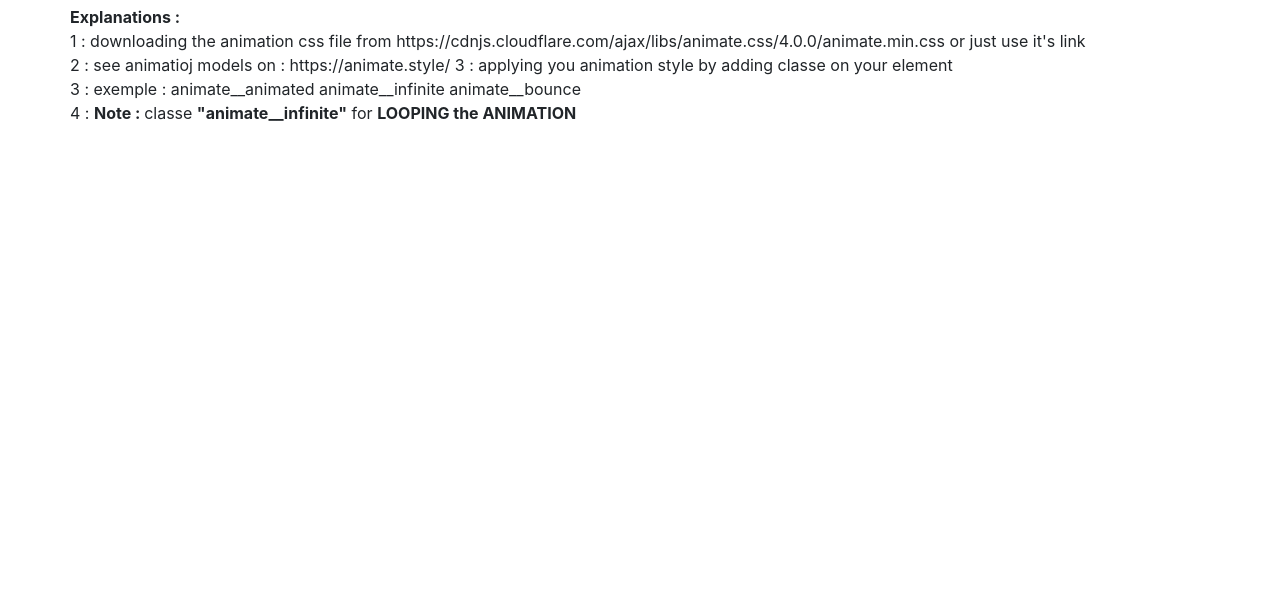
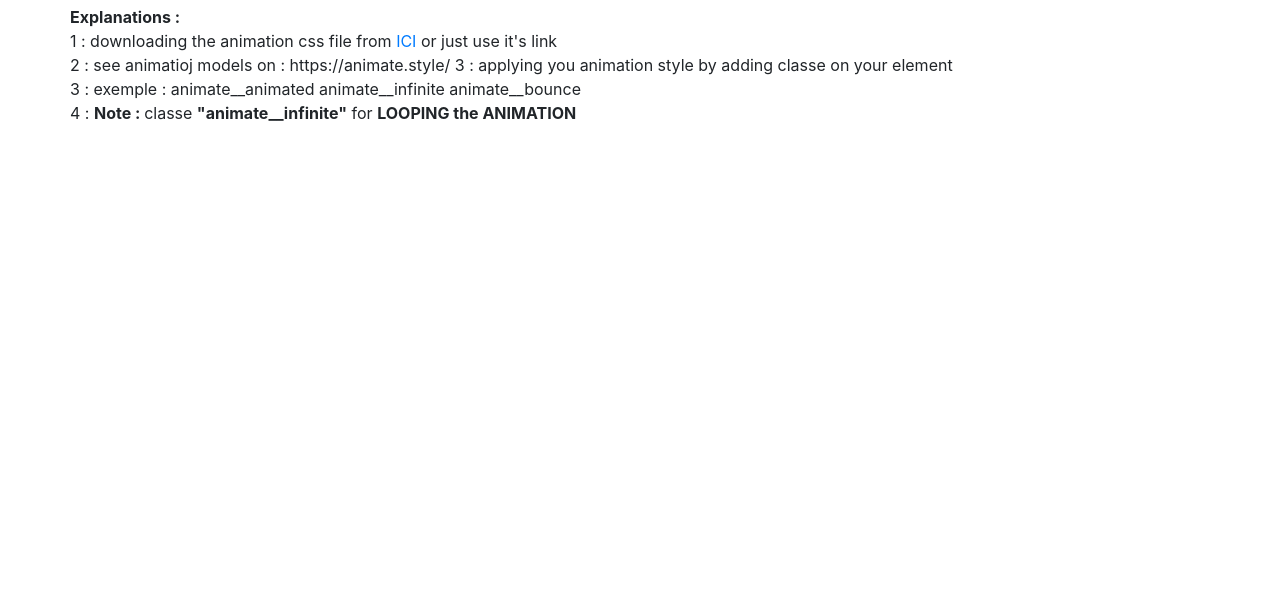
Before and after one commit to khairellah/animation, a plain HTML site: page animation.html in a window 1280 px wide. Shown: the part 193-800 px from the top of the page. Drawn offline with nearby package versions, Linux system fonts and the light colour scheme.

Commit message:
Update animation.html

```diff
--- a/animation.html
+++ b/animation.html
@@ -28,7 +28,7 @@
 
             <h2  class="text-uppercase animate__animated animate__infinite animate__bounce col-12 text-center py-5"> khairellah zakaria</h2>
              <p classe="col-12"><strong>Explanations :</strong>  <br>
-                1 : downloading the animation css file from https://cdnjs.cloudflare.com/ajax/libs/animate.css/4.0.0/animate.min.css
+                1 : downloading the animation css file from <a href="https://cdnjs.cloudflare.com/ajax/libs/animate.css/4.0.0/animate.min.css">ICI</a>
                     or just use it's link <br>
                 2 : see animatioj models on : https://animate.style/
                 3 : applying you animation style by adding classe on your element <br>
```
